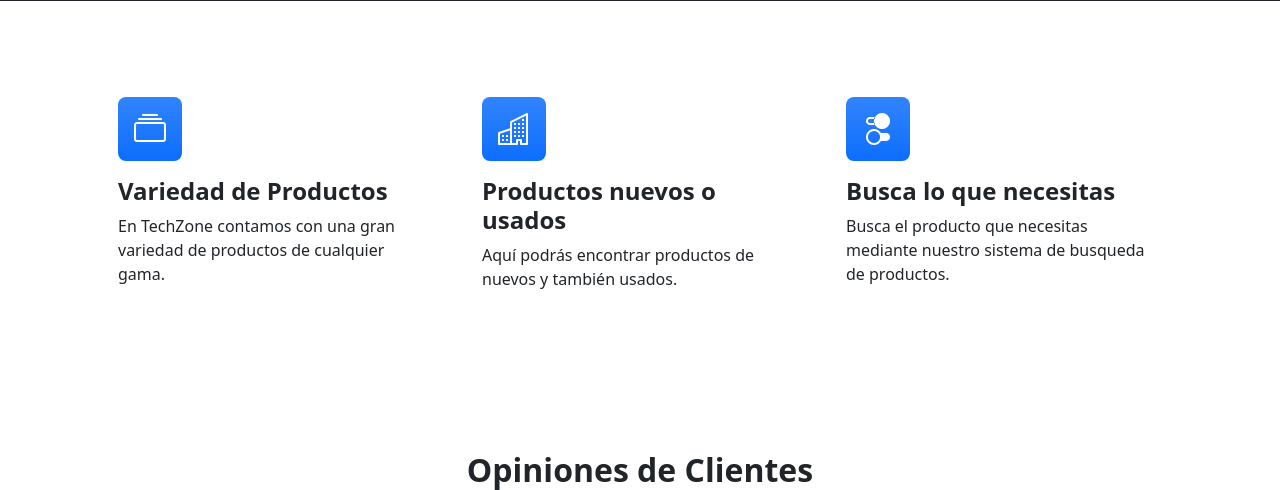
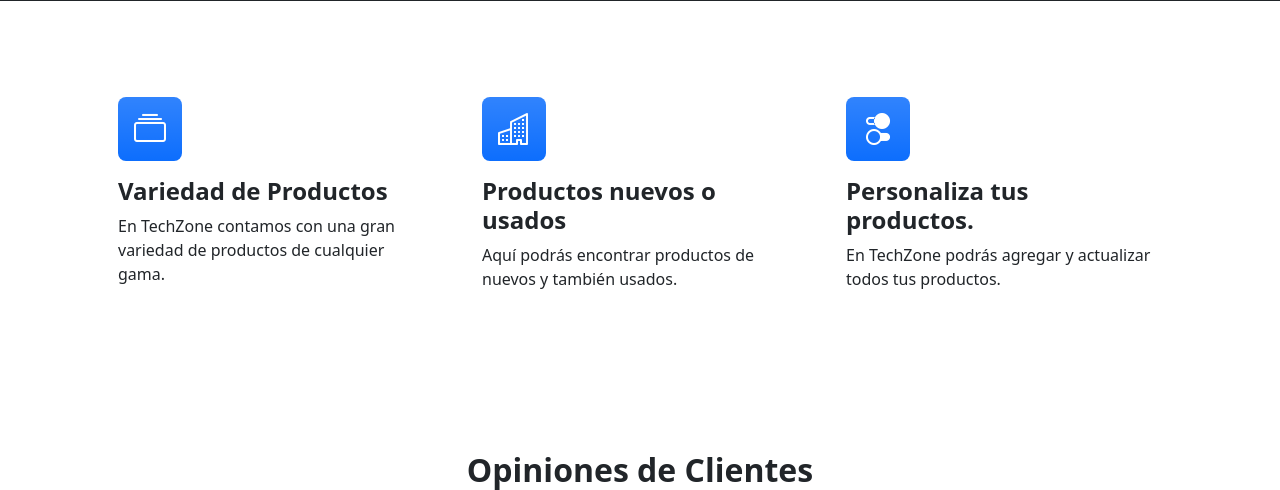
Before and after one commit to francovalli123/Proyecto-Final-40425, a Django app: page / in a window 1280 px wide. Shown: the part 472-962 px from the top of the page. Run offline with Django 4.2, Linux system fonts and the light colour scheme; some libraries are stand-ins or nearby versions.

Commit message:
fourth commit

```diff
--- a/TechZone/templates/TechZone/index.html
+++ b/TechZone/templates/TechZone/index.html
@@ -38,8 +38,8 @@
                 </div>
                 <div class="col-lg-4">
                     <div class="feature bg-primary bg-gradient text-white rounded-3 mb-3"><i class="bi bi-toggles2"></i></div>
-                    <h2 class="h4 fw-bolder">Busca lo que necesitas</h2>
-                    <p>Busca el producto que necesitas mediante nuestro sistema de busqueda de productos.</p>
+                    <h2 class="h4 fw-bolder">Personaliza tus productos.</h2>
+                    <p>En TechZone podrás agregar y actualizar todos tus productos.</p>
                 </div>
             </div>
         </div>
--- a/TechZone/templates/TechZone/product_list.html
+++ b/TechZone/templates/TechZone/product_list.html
@@ -12,7 +12,9 @@
       {% for product in object_list %}
         <div class="col mb-4">
           <div class="card shadow-sm h-100">
+            {% if product.imagen %}
             <img class="card-img-top" src="{{product.image_url}}" style="height: 190px; width: 60%; display: block;" alt="{{product}}">
+            {% endif %}
             <div class="card-body">
               <h5 class="card-title">{{product}}</h5>
               <a href="{% url 'product-detail' product.id %}" class="btn btn-primary mt-2">Detalles</a>
```
Also changed, not shown: db.sqlite3, media/products/WhatsApp_Image_2023-03-23_at_23.24.06_NXea7Ip.jpeg (added), media/profiles/aaa.png (added), readme.md (added).
